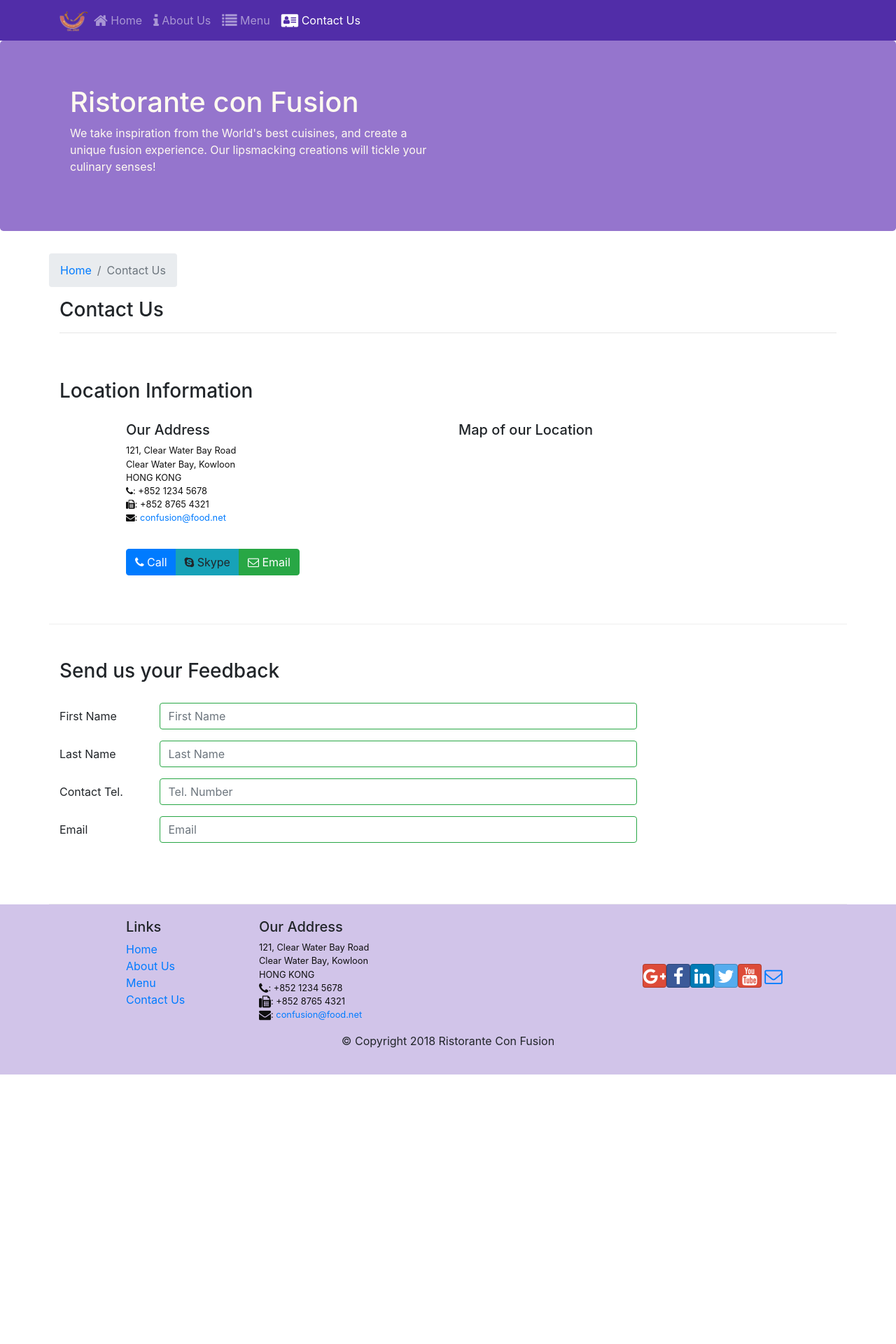
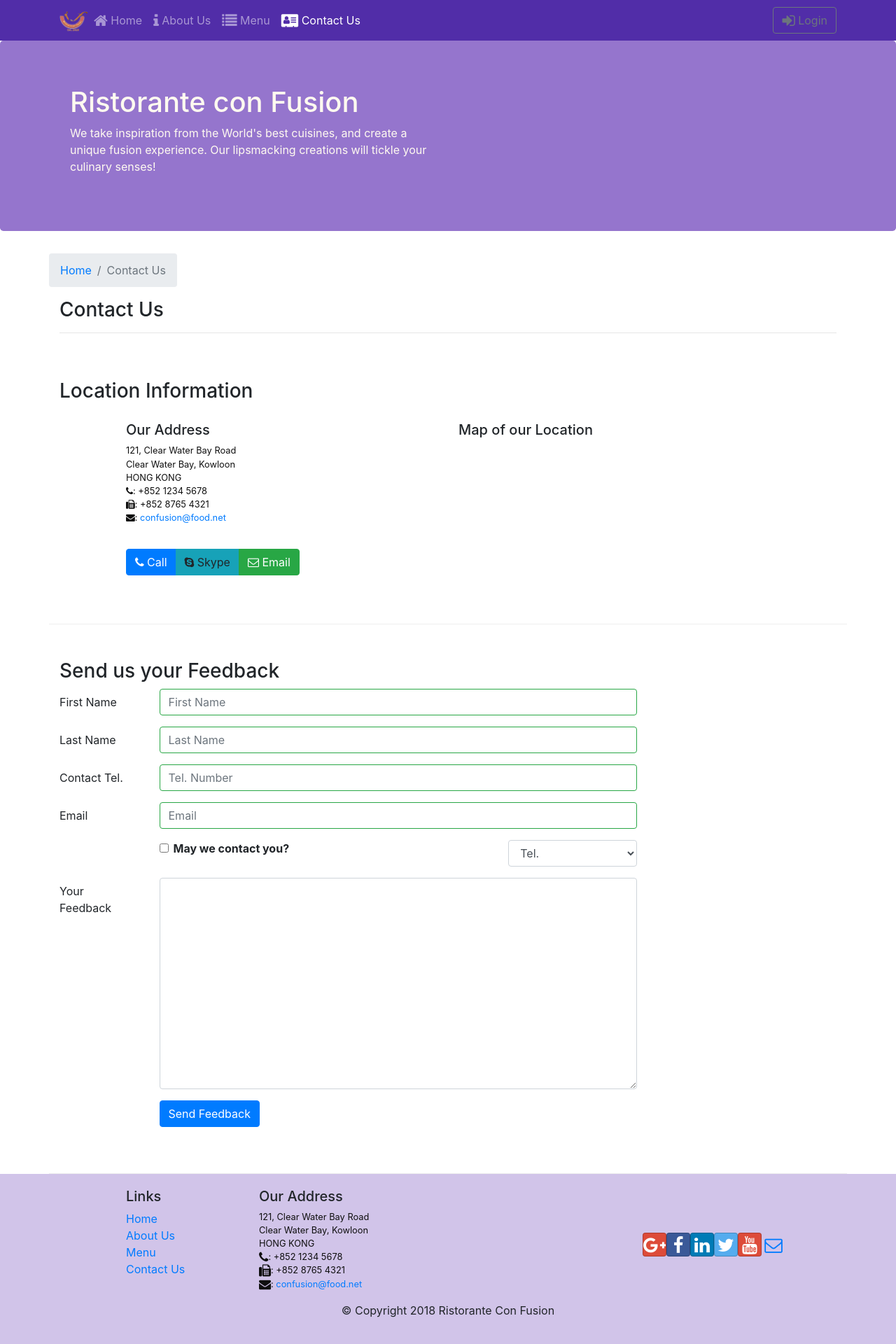
Before and after one commit to TungPhan2808/React, a React (Create React App) app: page /contactus in a window 1280 px wide. Shown: the whole page at 70% size. Before the commit the page ends 1535 px from the top, so only its background shows below. Built offline with nearby package versions, Linux system fonts and the light colour scheme.

Commit message:
Intro. to Redux

```diff
--- a/package.json
+++ b/package.json
@@ -12,9 +12,12 @@
     "react": "^18.2.0",
     "react-dom": "^18.2.0",
     "react-popper": "0.9.2",
+    "react-redux": "5.0.7",
+    "react-redux-form": "^1.16.14",
     "react-router-dom": "4.2.2",
     "react-scripts": "5.0.1",
     "reactstrap": "5.0.0",
+    "redux": "3.7.2",
     "web-vitals": "^2.1.0"
   },
   "scripts": {
--- a/src/App.css
+++ b/src/App.css
@@ -43,3 +43,7 @@ address {
 .navbar-dark {
   background-color: #512da8;
 }
+
+.modal.fade {
+  opacity: 1 !important;
+}
--- a/src/App.js
+++ b/src/App.js
@@ -2,15 +2,20 @@ import React, { Component } from "react";
 import Main from "./components/MainComponent";
 import "./App.css";
 import { BrowserRouter } from "react-router-dom";
+import { Provider } from "react-redux";
+import { ConfigureStore } from "./redux/configureStore";
 //App is a React component class that receives parameters and calls props (properties)
+const store = ConfigureStore();
 class App extends Component {
   render() {
     return (
-      <BrowserRouter>
-        <div>
-          <Main />
-        </div>
-      </BrowserRouter>
+      <Provider store={store}>
+        <BrowserRouter>
+          <div className="App">
+            <Main />
+          </div>
+        </BrowserRouter>
+      </Provider>
     );
   }
 }
--- a/src/components/AboutComponent.js
+++ b/src/components/AboutComponent.js
@@ -11,7 +11,6 @@ import { Link } from "react-router-dom";
 
 function RenderLeader({ leader }) {
   return (
-    <div key={leader.id} className="col-12 mt-5">
     <Media tag="li">
       <Media left middle>
         <Media object src={leader.image} alt={leader.name} />
@@ -22,13 +21,14 @@ function RenderLeader({ leader }) {
         <p>{leader.description}</p>
       </Media>
     </Media>
-    </div>
   );
 }
 
 function About(props) {
   const leaders = props.leaders.map((leader) => {
+    <div key={leader.id} className="col-12 mt-5">
       return <RenderLeader leader={leader} />;
+    </div>;
   });
 
   return (
--- a/src/components/ContactComponent.js
+++ b/src/components/ContactComponent.js
@@ -162,6 +162,7 @@ class Contact extends Component {
           </div>
 
           <div className="col-12 col-md-9">
+            <Form onSubmit={this.handleSubmit}>
               <FormGroup row>
                 <Label htmlFor="firstname" md={2}>
                   First Name
@@ -249,6 +250,55 @@ class Contact extends Component {
                   <FormFeedback>{errors.email}</FormFeedback>
                 </Col>
               </FormGroup>
+              <FormGroup row>
+                <Col md={{ size: 6, offset: 2 }}>
+                  <FormGroup check>
+                    <Label check>
+                      <Input
+                        type="checkbox"
+                        name="agree"
+                        checked={this.state.agree}
+                        onChange={this.handleInputChange}
+                      />{" "}
+                      <strong>May we contact you?</strong>
+                    </Label>
+                  </FormGroup>
+                </Col>
+                <Col md={{ size: 3, offset: 1 }}>
+                  <Input
+                    type="select"
+                    name="contactType"
+                    value={this.state.contactType}
+                    onChange={this.handleInputChange}
+                  >
+                    <option>Tel.</option>
+                    <option>Email</option>
+                  </Input>
+                </Col>
+              </FormGroup>
+              <FormGroup row>
+                <Label htmlFor="message" md={2}>
+                  Your Feedback
+                </Label>
+                <Col md={10}>
+                  <Input
+                    type="textarea"
+                    id="message"
+                    name="message"
+                    rows="12"
+                    value={this.state.message}
+                    onChange={this.handleInputChange}
+                  ></Input>
+                </Col>
+              </FormGroup>
+              <FormGroup row>
+                <Col md={{ size: 10, offset: 2 }}>
+                  <Button type="submit" color="primary">
+                    Send Feedback
+                  </Button>
+                </Col>
+              </FormGroup>
+            </Form>
           </div>
         </div>
       </div>
--- a/src/components/HeaderComponent.js
+++ b/src/components/HeaderComponent.js
@@ -1,4 +1,4 @@
-import React, { Component } from "react";
+import React, { Component, useState } from "react";
 import {
   Nav,
   Navbar,
@@ -7,6 +7,14 @@ import {
   Collapse,
   NavItem,
   Jumbotron,
+  Button,
+  Modal,
+  ModalHeader,
+  ModalBody,
+  Form,
+  FormGroup,
+  Input,
+  Label,
 } from "reactstrap";
 
 import { NavLink } from "react-router-dom";
@@ -15,14 +23,34 @@ class Header extends Component {
     super(props);
     this.state = {
       isNavOpen: false,
+      isModalOpen: false,
     };
     this.toggleNav = this.toggleNav.bind(this);
+    this.toggleModal = this.toggleModal.bind(this);
+    this.handleLogin = this.handleLogin.bind(this);
   }
 
   toggleNav() {
     this.setState({
       isNavOpen: !this.state.isNavOpen,
     });
+  }
+  toggleModal() {
+    this.setState({
+      isModalOpen: !this.state.isModalOpen,
+    });
+  }
+  handleLogin(event) {
+    this.toggleModal();
+    alert(
+      "Username: " +
+        this.username.value +
+        " Password: " +
+        this.password.value +
+        " Remember: " +
+        this.remember.checked
+    );
+    event.preventDefault();
   }
   render() {
     return (
@@ -65,6 +93,13 @@ class Header extends Component {
                   </NavLink>
                 </NavItem>
               </Nav>
+              <Nav className="ml-auto" navbar>
+                <NavItem>
+                  <Button outline type="button" onClick={this.toggleModal}>
+                    <span className="fa fa-sign-in fa-lg"></span> Login
+                  </Button>
+                </NavItem>
+              </Nav>
             </Collapse>
           </div>
         </Navbar>
@@ -84,6 +119,48 @@ class Header extends Component {
             </div>
           </div>
         </Jumbotron>
+        <Modal
+          isOpen={this.state.isModalOpen}
+          toggle={this.toggleModal}
+          style={{ marginTop: "100px" }}
+        >
+          <ModalHeader toggle={this.toggleModal}>Login</ModalHeader>
+          <ModalBody>
+            <Form onSubmit={this.handleLogin}>
+              <FormGroup>
+                <Label htmlFor="username">Username</Label>
+                <Input
+                  type="text"
+                  id="username"
+                  name="username"
+                  innerRef={(input) => (this.username = input)}
+                />
+              </FormGroup>
+              <FormGroup>
+                <Label htmlFor="password">Password</Label>
+                <Input
+                  type="password"
+                  id="password"
+                  name="password"
+                  innerRef={(input) => (this.password = input)}
+                />
+              </FormGroup>
+              <FormGroup check>
+                <Label check>
+                  <Input
+                    type="checkbox"
+                    name="remember"
+                    innerRef={(input) => (this.remember = input)}
+                  />
+                  Remember me
+                </Label>
+              </FormGroup>
+              <Button type="submit" value="submit" color="primary">
+                Login
+              </Button>
+            </Form>
+          </ModalBody>
+        </Modal>
       </React.Fragment>
     );
   }
--- /dev/null
+++ b/src/redux/configureStore.js
@@ -0,0 +1,11 @@
+import { createStore } from "redux";
+import { Reducer, initialState } from "./reducer";
+
+export const ConfigureStore = () => {
+  const store = createStore(
+    Reducer, // reducer
+    initialState // our initialState
+  );
+
+  return store;
+};
--- /dev/null
+++ b/src/redux/reducer.js
@@ -0,0 +1,15 @@
+import { DISHES } from "../shared/dishes";
+import { COMMENTS } from "../shared/comments";
+import { PROMOTIONS } from "../shared/promotions";
+import { LEADERS } from "../shared/leaders";
+
+export const initialState = {
+  dishes: DISHES,
+  comments: COMMENTS,
+  promotions: PROMOTIONS,
+  leaders: LEADERS,
+};
+
+export const Reducer = (state = initialState, action) => {
+  return state;
+};
```
Also changed, not shown: 1 other file (tests, documents, lock files or other folders). Lines whose indentation alone changed are shown as unchanged.
